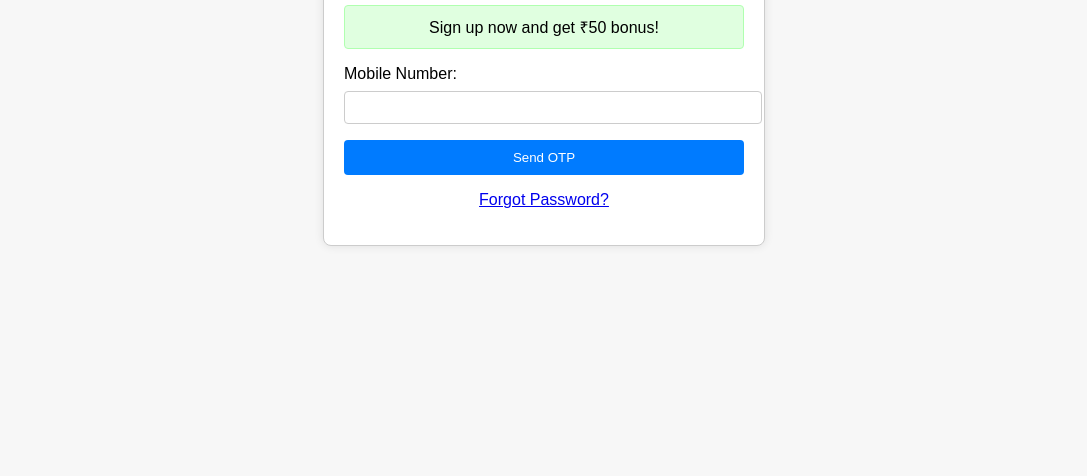
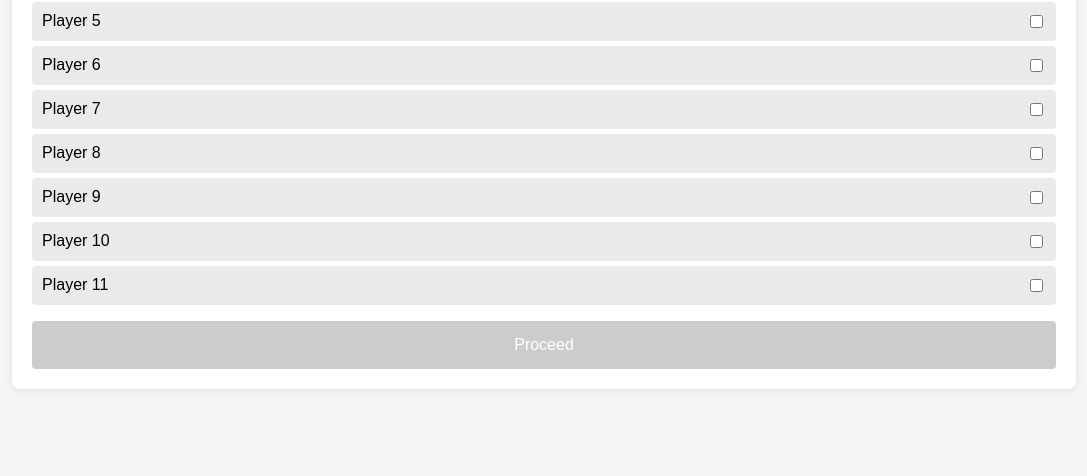
Before and after one commit to Kkeshab123/Myproject, a plain HTML site: page Keshab.html in a window 1280 px wide. Shown: the part 324-800 px from the top of the page, without its empty margins (96-1183 px from the left). Drawn offline with Linux system fonts and the light colour scheme.

Commit message:
Update Keshab.html

```diff
--- a/Keshab.html
+++ b/Keshab.html
@@ -3,131 +3,118 @@
 <head>
   <meta charset="UTF-8">
   <meta name="viewport" content="width=device-width, initial-scale=1.0">
-    <title>Sign Up</title>
+  <title>Dream11 Team Selection</title>
   <style>
     body {
       font-family: Arial, sans-serif;
-            display: flex;
-            justify-content: center;
-            align-items: center;
-            height: 100vh;
+      background-color: #f5f5f5;
       margin: 0;
-            background-color: #f7f7f7;
+      padding: 0;
     }
 
     .container {
-            max-width: 400px;
-            width: 100%;
+      width: 80%;
+      margin: 50px auto;
+      background-color: #fff;
       padding: 20px;
-            border: 1px solid #ccc;
       border-radius: 8px;
-            box-shadow: 0 0 10px rgba(0,0,0,0.1);
-            background-color: #fff;
+      box-shadow: 0 0 10px rgba(0, 0, 0, 0.1);
     }
 
     h1 {
       text-align: center;
-            margin-bottom: 20px;
+      color: #333;
     }
 
-        label {
-            display: block;
-            margin-bottom: 8px;
+    ul {
+      list-style-type: none;
+      padding: 0;
     }
 
-        input {
-            width: 100%;
-            padding: 8px;
-            margin-bottom: 16px;
-            border: 1px solid #ccc;
+    li {
+      display: flex;
+      justify-content: space-between;
+      padding: 10px;
+      margin: 5px 0;
+      background-color: #eaeaea;
       border-radius: 4px;
     }
 
     button {
       width: 100%;
-            padding: 10px;
-            background-color: #007bff;
+      padding: 15px;
+      background-color: #28a745;
       color: white;
       border: none;
       border-radius: 4px;
+      font-size: 16px;
       cursor: pointer;
     }
 
-        button:hover {
-            background-color: #0056b3;
+    button:disabled {
+      background-color: #ccc;
+      cursor: not-allowed;
     }
 
-        p {
-            text-align: center;
-        }
-
-        .bonus-info {
-            margin-bottom: 16px;
-            padding: 10px;
-            background-color: #e0ffe0;
-            border: 1px solid #b0ffb0;
-            border-radius: 4px;
-            text-align: center;
+    button:hover:not(:disabled) {
+      background-color: #218838;
     }
   </style>
 </head>
 <body>
   <div class="container">
-        <h1>Sign Up</h1>
-        <div class="bonus-info">
-            Sign up now and get ₹50 bonus!
-        </div>
-        <form id="signup-form">
-            <label for="phone">Mobile Number:</label>
-            <input type="text" id="phone" name="phone" required>
-            <button type="button" onclick="sendOTP()">Send OTP</button>
-        </form>
-
-        <form id="otp-form" style="display: none;">
-            <label for="otp">Enter OTP:</label>
-            <input type="text" id="otp" name="otp" required>
-            <button type="button" onclick="verifyOTP()">Verify OTP</button>
-        </form>
-
-        <form id="forgot-password-form" style="display: none;">
-            <label for="forgot-phone">Enter Mobile Number:</label>
-            <input type="text" id="forgot-phone" name="forgot-phone" required>
-            <button type="button" onclick="sendResetLink()">Send Reset Link</button>
-        </form>
-
-        <p><a href="#" onclick="toggleForgotPassword()">Forgot Password?</a></p>
+    <h1>Select Your Team</h1>
+    <ul id="player-list">
+      <!-- Players will be listed here dynamically -->
+    </ul>
+    <button id="proceed-btn" disabled>Proceed</button>
   </div>
 
   <script>
-        function sendOTP() {
-            const phone = document.getElementById('phone').value;
-            // Simulate OTP sending
-            alert(`OTP sent to ${phone}`);
-            document.getElementById('signup-form').style.display = 'none';
-            document.getElementById('otp-form').style.display = 'block';
+    document.addEventListener('DOMContentLoaded', function() {
+      const players = [
+        'Player 1', 'Player 2', 'Player 3', 'Player 4', 'Player 5',
+        'Player 6', 'Player 7', 'Player 8', 'Player 9', 'Player 10', 'Player 11'
+      ];
+
+      const playerList = document.getElementById('player-list');
+      const proceedBtn = document.getElementById('proceed-btn');
+
+      let selectedPlayers = [];
+
+      // Function to render players
+      function renderPlayers() {
+        playerList.innerHTML = '';
+        players.forEach((player, index) => {
+          const listItem = document.createElement('li');
+          listItem.innerHTML = `
+            ${player}
+            <input type="checkbox" data-index="${index}">
+          `;
+          playerList.appendChild(listItem);
+        });
       }
 
-        function verifyOTP() {
-            const otp = document.getElementById('otp').value;
-            // Simulate OTP verification
-            if (otp) {
-                alert('OTP verified! Your ₹50 bonus has been applied.');
-                // Redirect or show success message
+      // Event listener for checkbox change
+      playerList.addEventListener('change', function(e) {
+        const index = e.target.dataset.index;
+        if (e.target.checked) {
+          selectedPlayers.push(players[index]);
         } else {
-                alert('Invalid OTP');
-            }
+          selectedPlayers = selectedPlayers.filter(p => p !== players[index]);
         }
 
-        function sendResetLink() {
-            const phone = document.getElementById('forgot-phone').value;
-            // Simulate sending password reset link
-            alert(`Password reset link sent to ${phone}`);
-        }
+        proceedBtn.disabled = selectedPlayers.length !== 11;
+      });
 
-        function toggleForgotPassword() {
-            const form = document.getElementById('forgot-password-form');
-            form.style.display = form.style.display === 'none' ? 'block' : 'none';
-        }
+      // Event listener for proceed button
+      proceedBtn.addEventListener('click', function() {
+        alert(`You have selected: \n${selectedPlayers.join('\n')}`);
+      });
+
+      // Initialize the player list
+      renderPlayers();
+    });
   </script>
 </body>
 </html>
```
Lines whose indentation alone changed are shown as unchanged.
